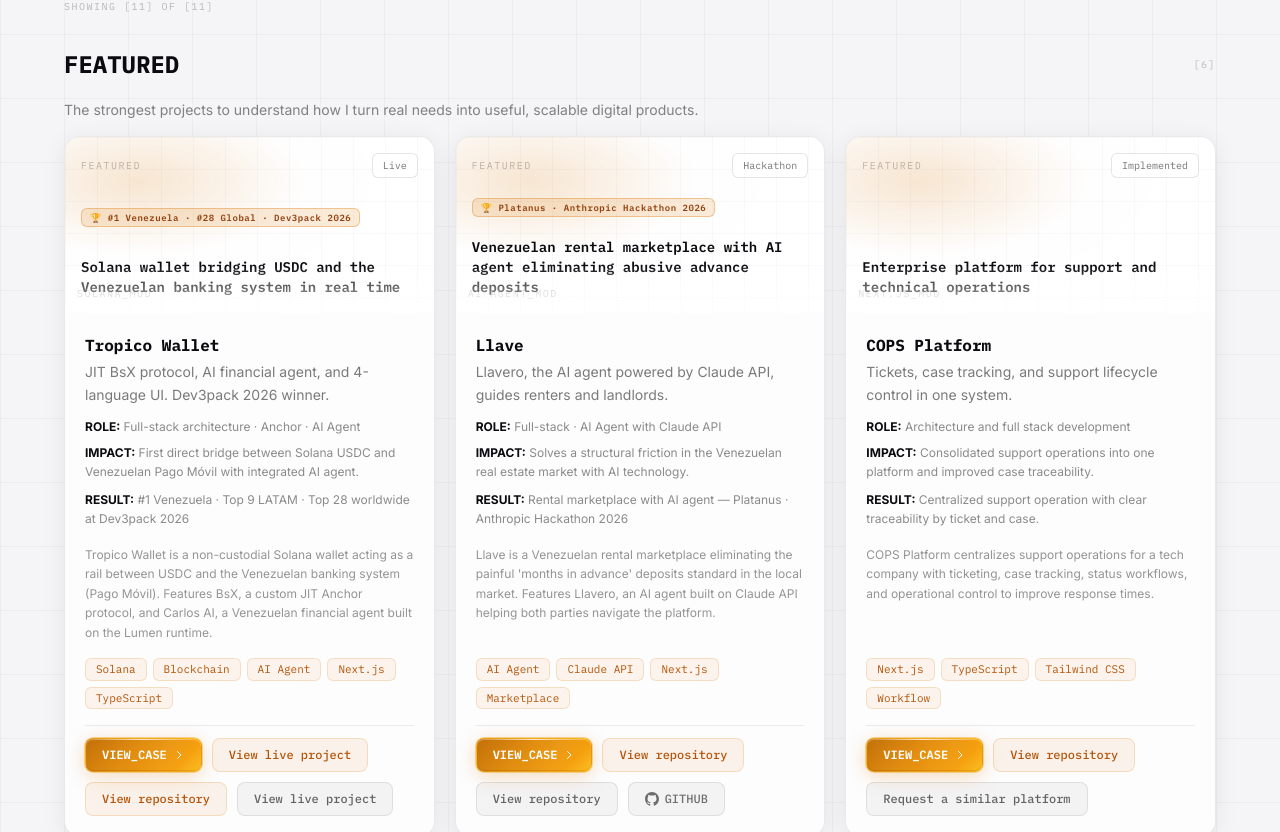
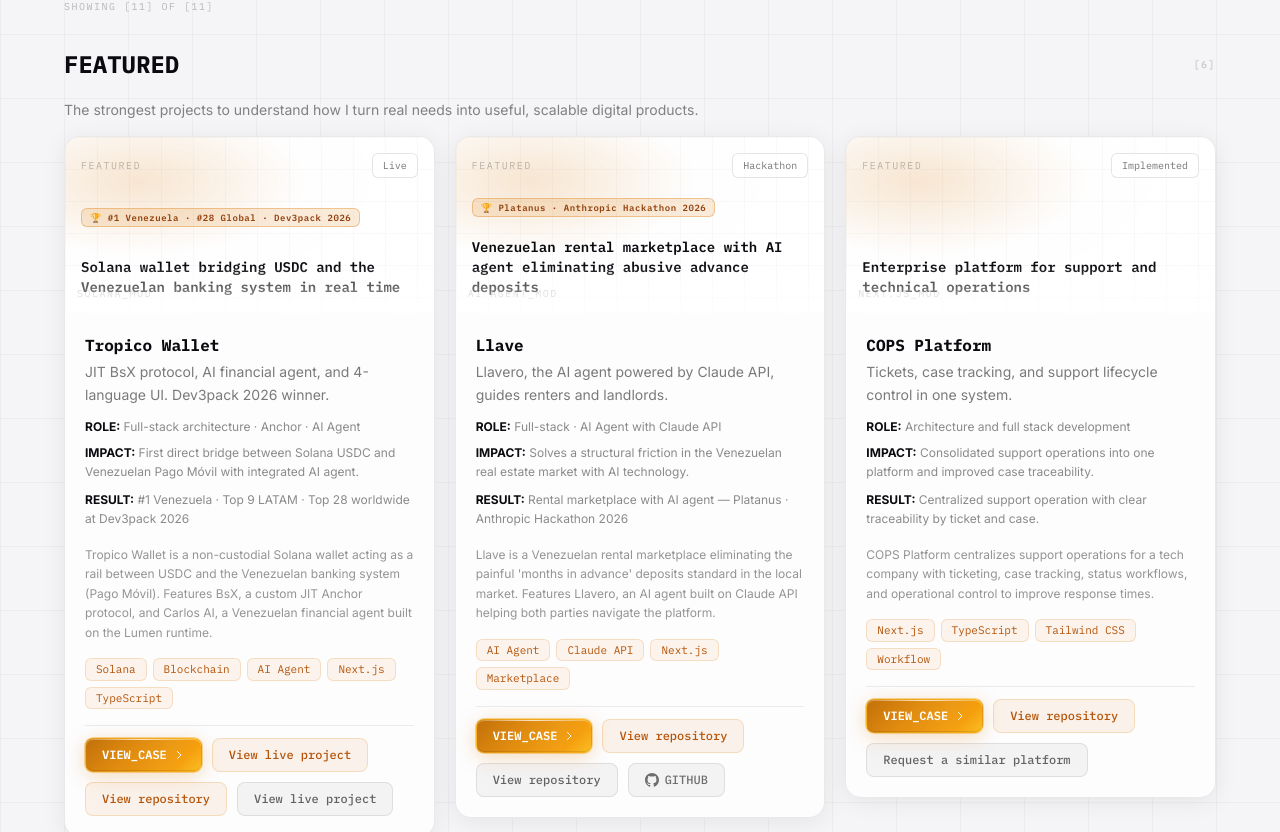
Before and after one commit to raor00/my-portfolio, a Next.js app: page /proyectos in a window 1280 px wide. Shown: the part 734-1566 px from the top of the page. Built offline with nearby package versions, Linux system fonts and the light colour scheme.

Commit message:
feat: add 3D tilt to project cards, hero typewriter cursor, badge glow, services microinteractions

```diff
--- a/src/app/globals.css
+++ b/src/app/globals.css
@@ -180,5 +180,17 @@
 
 .cursor-blink::after {
   content: '_';
-  animation: cursor-blink 1.2s step-end infinite;
+  color: #d97706;
+  animation: cursor-blink 1.1s step-end 6;
 }
+
+@keyframes float-slow {
+  0%, 100% { transform: translateY(0px) rotate(0deg); }
+  33%       { transform: translateY(-8px) rotate(0.5deg); }
+  66%       { transform: translateY(5px) rotate(-0.5deg); }
+}
+
+@keyframes badge-glow {
+  0%, 100% { box-shadow: 0 0 8px rgba(217,119,6,0.15); }
+  50%       { box-shadow: 0 0 22px rgba(217,119,6,0.38); }
+}
--- a/src/app/page.tsx
+++ b/src/app/page.tsx
@@ -115,6 +115,12 @@
           className="absolute left-0 top-1/2 -translate-y-1/2 w-[500px] h-[500px] pointer-events-none"
           style={{ background: "radial-gradient(ellipse at 20% 50%, rgba(217,119,6,0.07) 0%, transparent 65%)" }}
         />
+        <motion.div
+          className="absolute right-1/4 top-1/3 w-[320px] h-[320px] rounded-full pointer-events-none"
+          animate={{ scale: [1, 1.12, 1], x: [0, 18, 0], y: [0, -12, 0] }}
+          transition={{ duration: 9, repeat: Infinity, ease: "easeInOut" }}
+          style={{ background: "radial-gradient(ellipse, rgba(217,119,6,0.05) 0%, transparent 70%)", filter: "blur(32px)" }}
+        />
 
         <div className="max-w-6xl mx-auto w-full">
           <motion.div variants={staggerContainer} initial="hidden" animate="visible" className="flex flex-col">
@@ -129,23 +135,24 @@
                 <span className="w-1.5 h-1.5 rounded-full bg-green-500 animate-pulse" />
                 {t.hero.badge}
               </span>
-              <span
+              <motion.span
                 className="inline-flex items-center gap-2 px-3 py-1.5 rounded-lg text-xs font-semibold tracking-widest uppercase"
+                animate={{ boxShadow: ["0 0 8px rgba(217,119,6,0.15)", "0 0 22px rgba(217,119,6,0.38)", "0 0 8px rgba(217,119,6,0.15)"] }}
+                transition={{ duration: 3, repeat: Infinity, ease: "easeInOut" }}
                 style={{
                   fontFamily: "var(--font-mono-display), monospace",
                   background: "rgba(217,119,6,0.14)",
                   border: "1px solid rgba(217,119,6,0.35)",
                   color: "#92400e",
-                  boxShadow: "0 0 12px rgba(217,119,6,0.15)",
                 }}
               >
                 🏆 {t.hero.hackathonBadge}
-              </span>
+              </motion.span>
             </motion.div>
 
             <motion.div variants={fadeUp} custom={1} className="mb-6">
               <h1
-                className="font-bold leading-tight tracking-tight"
+                className="font-bold leading-tight tracking-tight cursor-blink"
                 style={{
                   fontFamily: "var(--font-mono-display), monospace",
                   fontSize: "clamp(2.4rem, 6vw, 5rem)", color: "#0a0a0f",
@@ -403,12 +410,19 @@
               <motion.div
                 key={svc.id}
                 variants={fadeScale}
-                className="group flex flex-col p-6 rounded-2xl hover:scale-[1.02] transition-transform"
+                whileHover={{ scale: 1.025, boxShadow: "0 12px 36px rgba(0,0,0,0.1), 0 0 0 1px rgba(217,119,6,0.2)" }}
+                transition={{ type: "spring", stiffness: 350, damping: 28 }}
+                className="group flex flex-col p-6 rounded-2xl cursor-pointer"
                 style={{ background: "rgba(255,255,255,0.75)", border: "1px solid rgba(0,0,0,0.07)", backdropFilter: "blur(8px)", boxShadow: "0 2px 12px rgba(0,0,0,0.04)" }}
               >
-                <span className="text-xl mb-3 block" style={{ fontFamily: "var(--font-mono-display), monospace", color: "#d97706" }}>
+                <motion.span
+                  className="text-xl mb-3 block"
+                  style={{ fontFamily: "var(--font-mono-display), monospace", color: "#d97706", display: "inline-block" }}
+                  whileHover={{ scale: 1.3, rotate: 8 }}
+                  transition={{ type: "spring", stiffness: 400, damping: 15 }}
+                >
                   {svc.icon}
-                </span>
+                </motion.span>
                 <h3 className="font-bold text-sm mb-2" style={{ fontFamily: "var(--font-mono-display), monospace", color: "#0a0a0f" }}>
                   {lang === "en" ? svc.titleEn : svc.title}
                 </h3>
--- a/src/components/ProjectCard.tsx
+++ b/src/components/ProjectCard.tsx
@@ -1,5 +1,6 @@
 import Link from "next/link";
-import { motion } from "framer-motion";
+import { motion, useMotionValue, useTransform, useSpring, useMotionTemplate } from "framer-motion";
+import { useState } from "react";
 import { Project } from "@/config/data";
 import { useLanguage } from "@/i18n/LanguageContext";
 
@@ -11,6 +12,23 @@
 export default function ProjectCard({ project, index = 0 }: ProjectCardProps) {
   const { t, lang } = useLanguage();
   const isEn = lang === "en";
+
+  const mouseX = useMotionValue(0);
+  const mouseY = useMotionValue(0);
+  const rotateX = useSpring(useTransform(mouseY, [-0.5, 0.5], [5, -5]), { stiffness: 400, damping: 40 });
+  const rotateY = useSpring(useTransform(mouseX, [-0.5, 0.5], [-5, 5]), { stiffness: 400, damping: 40 });
+  const glareX = useTransform(mouseX, [-0.5, 0.5], ["30%", "70%"]);
+  const glareY = useTransform(mouseY, [-0.5, 0.5], ["30%", "70%"]);
+  const glareBg = useMotionTemplate`radial-gradient(circle at ${glareX} ${glareY}, rgba(255,255,255,0.13) 0%, transparent 65%)`;
+  const [hovering, setHovering] = useState(false);
+
+  const handleMouseMove = (e: React.MouseEvent<HTMLDivElement>) => {
+    const rect = e.currentTarget.getBoundingClientRect();
+    mouseX.set((e.clientX - rect.left) / rect.width - 0.5);
+    mouseY.set((e.clientY - rect.top) / rect.height - 0.5);
+  };
+  const handleMouseLeave = () => { mouseX.set(0); mouseY.set(0); setHovering(false); };
+  const handleMouseEnter = () => setHovering(true);
 
   const headline = isEn ? project.headlineEn : project.headline;
   const subtitle = isEn ? project.subtitleEn : project.subtitle;
@@ -31,23 +49,35 @@
   const conversionCta = isEn ? project.conversionCtaEn : project.conversionCta;
 
   return (
+    <div
+      style={{ perspective: "900px" }}
+      onMouseMove={handleMouseMove}
+      onMouseLeave={handleMouseLeave}
+      onMouseEnter={handleMouseEnter}
+    >
     <motion.article
       initial={{ opacity: 0, y: 24 }}
       whileInView={{ opacity: 1, y: 0 }}
       viewport={{ once: true }}
       transition={{ duration: 0.45, delay: index * 0.08 }}
-      className="group relative flex flex-col rounded-2xl overflow-hidden transition-all duration-300 hover:scale-[1.01]"
       style={{
+        rotateX,
+        rotateY,
+        transformStyle: "preserve-3d",
         background: "rgba(255,255,255,0.8)",
-        border: "1px solid rgba(0,0,0,0.08)",
+        border: hovering ? "1px solid rgba(217,119,6,0.3)" : "1px solid rgba(0,0,0,0.08)",
         backdropFilter: "blur(12px)",
-        boxShadow: "0 4px 24px rgba(0,0,0,0.07)",
+        boxShadow: hovering
+          ? "0 16px 40px rgba(0,0,0,0.12), 0 0 0 1px rgba(217,119,6,0.15)"
+          : "0 4px 24px rgba(0,0,0,0.07)",
+        transition: "border 0.2s, box-shadow 0.2s",
       }}
+      className="group relative flex flex-col rounded-2xl overflow-hidden"
     >
-      {/* Hover border glow */}
-      <div
-        className="absolute inset-0 opacity-0 group-hover:opacity-100 transition-opacity duration-400 pointer-events-none rounded-2xl"
-        style={{ boxShadow: "inset 0 0 0 1.5px rgba(217,119,6,0.25)" }}
+      {/* Mouse-tracking glare */}
+      <motion.div
+        className="absolute inset-0 pointer-events-none rounded-2xl z-10"
+        style={{ background: glareBg, opacity: hovering ? 1 : 0, transition: "opacity 0.2s" }}
       />
 
       {/* Hero area */}
@@ -249,5 +279,6 @@
         </div>
       </div>
     </motion.article>
+    </div>
   );
 }
```
